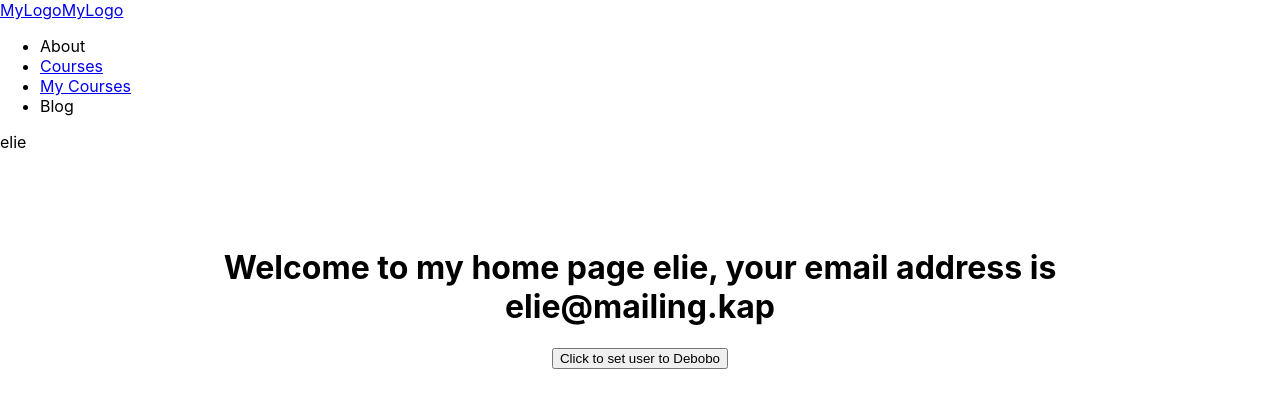
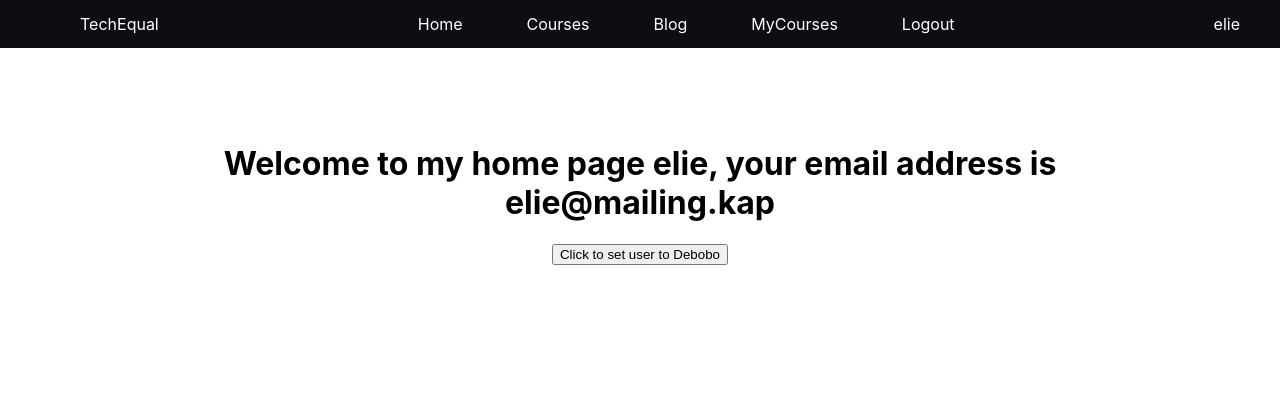
Before and after one commit to MackKaputo/edu, a React (Create React App) app: page / in a window 1280 px wide. Shown: the top 408 px of the page. Built offline with nearby package versions, Linux system fonts and the light colour scheme.

Commit message:
styled initial navbar

```diff
--- a/src/components/GlobalNav/GlobalNav.jsx
+++ b/src/components/GlobalNav/GlobalNav.jsx
@@ -1,26 +1,40 @@
 import React, { useContext } from 'react'
 import { Link } from "react-router-dom"
 import { UserContext } from '../../context'
+import styles from "./GlobalNav.module.css"
 
 function GlobalNav() {
   const [user, setUser] = useContext(UserContext)
 
   return (
-    <nav>
-        <div><Link to="/">MyLogoMyLogo</Link></div>
-        <div>
-            <ul>
-                <li>About</li>
-                <li>
-                    <Link to="/courses">Courses</Link>
-                </li>
-                <li><Link to="/mycourses" >My Courses</Link></li>
-                <li>Blog</li>
-            </ul>
-        </div>
-        <div>
-          {user.name}
-        </div>
+    <nav className={styles.global_nav}>
+        <ul>
+            <li><Link to="/">TechEqual</Link></li>
+        </ul>
+
+        <ul>
+            <li>
+              <Link to="/">Home</Link>
+            </li>
+            <li>
+                <Link to="/courses">Courses</Link>
+            </li>
+            <li>
+              <Link to="/courses">Blog</Link>
+            </li>
+            <li>
+              <Link to="/mycourses" >MyCourses</Link>
+            </li>
+            <li>
+              <Link to="/">{!user.name? "Login" : "Logout"}</Link>
+            </li>
+        </ul>
+
+        <ul>
+          <li>
+            <Link to="/courses">{user.name}</Link>
+          </li>
+        </ul>
     </nav>
   )
 }
--- a/src/components/GlobalNav/GlobalNav.module.css
+++ b/src/components/GlobalNav/GlobalNav.module.css
@@ -0,0 +1,31 @@
+.global_nav {
+    display: flex;
+    flex-direction: row;
+    justify-content:space-between;
+    background-color: rgb(13, 14, 17);
+    color: white;
+    padding: 0.5rem;
+}
+.global_nav  a {
+    text-decoration: none;
+    color: white;
+    padding: 0 2rem;
+}
+
+.global_nav  a:hover {
+    font-size: larger;
+    transition: 0.5s;
+}
+
+.global_nav > ul {
+    display: flex;
+    flex-direction: row;
+    justify-content: space-around;
+}
+
+.global_nav > ul > li {
+    list-style-type: none;
+    line-height: 0;
+
+
+}
```
